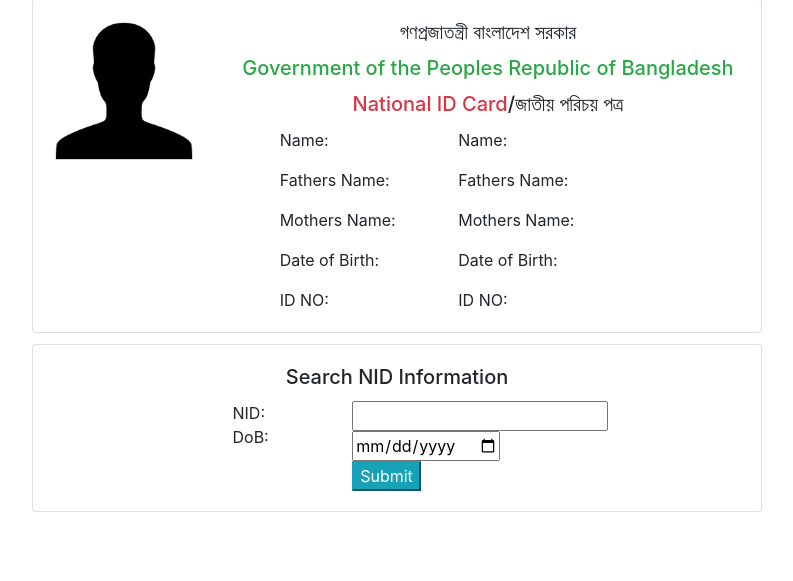
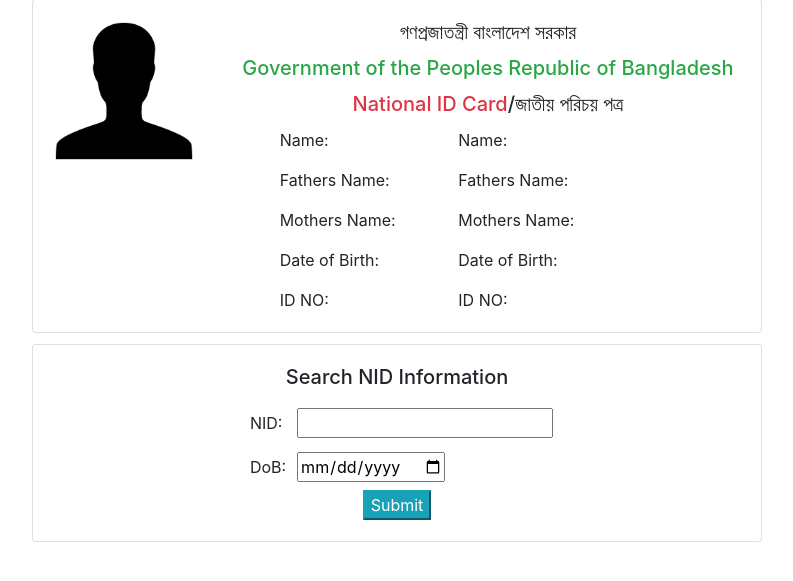
Before and after one commit to Rafi99769/NID-Validation, a Django app: page /nid/ in a window 1280 px wide. Shown: the part 52-633 px from the top of the page, without its empty margins (243-1036 px from the left). Run offline with Django 3.2, Linux system fonts and the light colour scheme; some libraries are stand-ins or nearby versions.

Commit message:
- design update

```diff
--- a/templates/core/nid.html
+++ b/templates/core/nid.html
@@ -63,8 +63,8 @@
                     <div class="col-md-12">
                         <div class="card-body">
                             <h5 class="card-title text-center">Search NID Information</h5>
-                            <div class="row">
-                                <div class="col-md-3"></div>
+                            {% comment %}<div class="row">
+                                                                <div class="col-md-3"></div>
                                 <div class="col-md-2">
                                     <div class="row">
                                         <div class="col-md">
@@ -85,15 +85,33 @@
                                         <div class="col-md"><input type="date" name="dob_input" id="dob_input"></div>
                                     </div>
                                 </div>
-                                <div class="col-md-3"></div>
-                            </div>
+                                                                <div class="col-md-3"></div>
+                            </div>{% endcomment %}
                             <div class="row">
-                                <div class="col-md-3"></div>
+                                <div class="col-md-12">
+                                    <table id="search_table" style="margin: auto">
+                                        <tr>
+                                            <td style="padding: 10px">NID:</td>
+                                            <td><input type="text" name="nid_input" id="nid_input"></td>
+                                        </tr>
+                                        <tr>
+                                            <td style="padding: 10px">DoB:</td>
+                                            <td><input type="date" name="dob_input" id="dob_input"></td>
+                                        </tr>
+                                        <tr style="text-align: center">
+                                            <td colspan="2">
+                                                <input style="margin: auto" type="submit" id="nid_submit" class="btn-info" name="nid_submit">
+                                            </td>
+                                        </tr>
+                                    </table>
+                                </div>
+
+                                {% comment %}<div class="col-md-3"></div>
                                 <div class="col-md-2"></div>
                                 <div class="col-md-4">
                                     <input type="submit" id="nid_submit" class="btn-info" name="nid_submit">
                                 </div>
-                                <div class="col-md-3"></div>
+                                <div class="col-md-3"></div>{% endcomment %}
                             </div>
                         </div>
                     </div>
```
